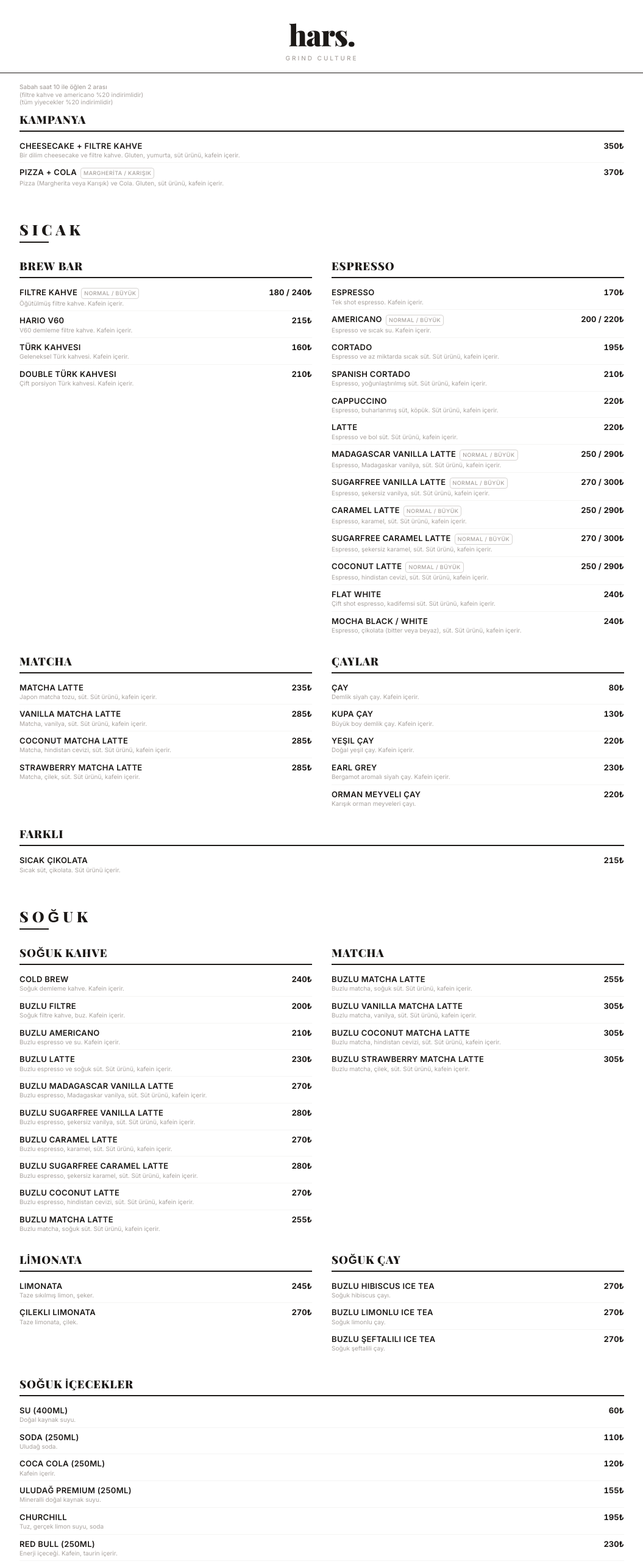
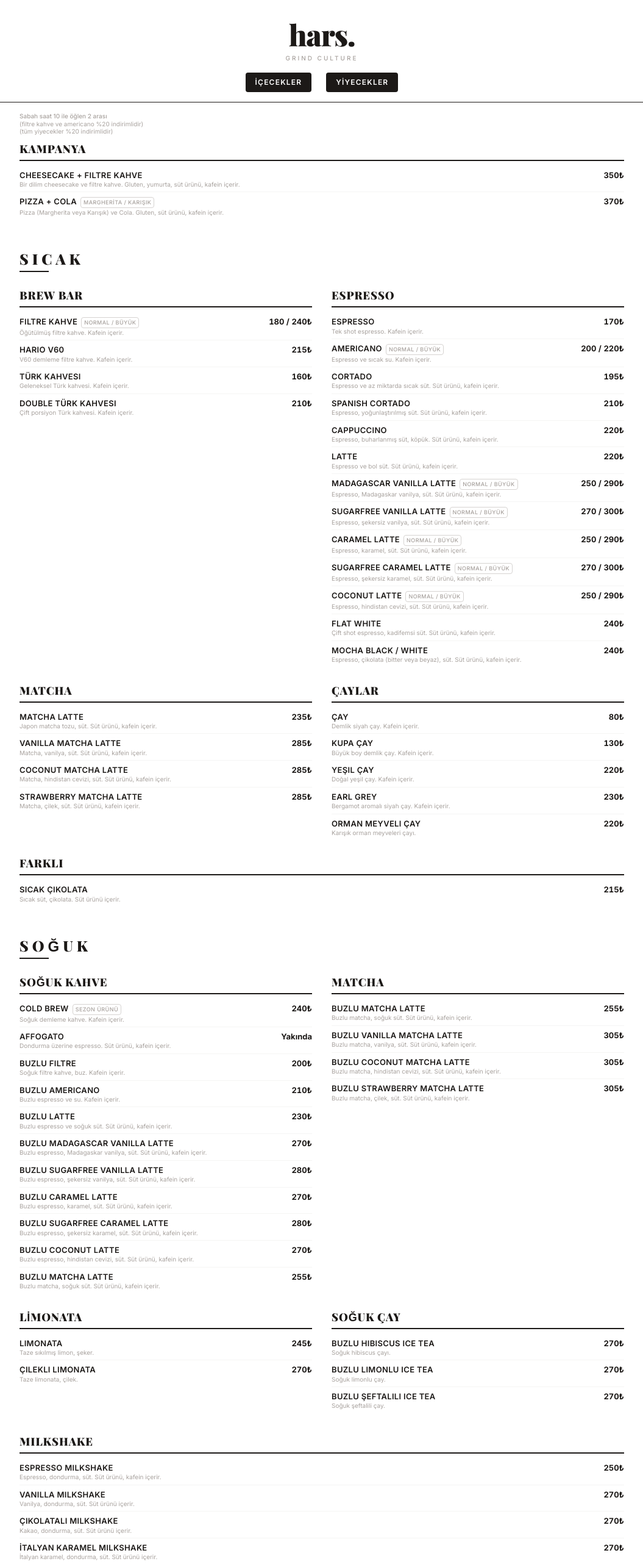
Before and after one commit to ataarslaner/HarsCoffee, a Next.js app: page / in a window 1280 px wide. Shown: the top 2564 px of the page at 61% size, without its empty margins (112-1167 px from the left). Built offline with nearby package versions, Linux system fonts and the light colour scheme.

Commit message:
feat: add milkshake category, navigation tabs, affogato and cold brew updates

```diff
--- a/app/page.tsx
+++ b/app/page.tsx
@@ -29,8 +29,8 @@ const layout: LayoutEntry[] = [
       ['limonata', 'soguk-cay'],
     ],
   },
+  'soguk-farkli',
   'soguk-icecekler',
-  'soguk-farkli',
   {
     title: 'Yiyecekler',
     rows: [
--- a/components/Footer.tsx
+++ b/components/Footer.tsx
@@ -31,7 +31,7 @@ export function Footer() {
           </div>
           <div className="pt-4 border-t border-stone-700 w-full text-center">
             <p className="text-stone-500 text-[10px] uppercase tracking-widest">
-              © 2025 Hars Coffee
+              © 2024 Hars Coffee
             </p>
           </div>
         </div>
--- a/components/LogoHeader.tsx
+++ b/components/LogoHeader.tsx
@@ -19,6 +19,20 @@ export function LogoHeader({ currentCategory, onCategoryChange }: LogoHeaderProp
         <p className="text-stone-400 font-medium tracking-[0.3em] uppercase text-[10px] mt-2">
           Grınd Culture
         </p>
+        <div className="flex gap-6 mt-4">
+          <button
+            onClick={() => onCategoryChange?.('brew-bar' as CategoryId)}
+            className="text-xs font-semibold text-white bg-stone-900 uppercase tracking-widest py-2 px-4 rounded"
+          >
+            İçecekler
+          </button>
+          <button
+            onClick={() => onCategoryChange?.('sandvic' as CategoryId)}
+            className="text-xs font-semibold text-white bg-stone-900 uppercase tracking-widest py-2 px-4 rounded"
+          >
+            Yiyecekler
+          </button>
+        </div>
       </div>
       <div className={cn('sticky top-0 z-50 bg-white border-b border-stone-900')}>
       </div>
--- a/data/menu.json
+++ b/data/menu.json
@@ -68,7 +68,8 @@
     { "id": "orman-meyveli-cay", "name": "Orman Meyveli Çay", "price": 220, "description": "Karışık orman meyveleri çayı." }
   ],
   "soguk-kahve": [
-    { "id": "cold-brew", "name": "Cold Brew", "price": 240, "description": "Soğuk demleme kahve. Kafein içerir." },
+    { "id": "cold-brew", "name": "Cold Brew", "price": 240, "size": "Sezon Ürünü", "description": "Soğuk demleme kahve. Kafein içerir." },
+    { "id": "affogato", "name": "Affogato", "price": 0, "priceLabel": "Yakında", "description": "Dondurma üzerine espresso. Süt ürünü, kafein içerir." },
     { "id": "buzlu-filtre", "name": "Buzlu Filtre", "price": 200, "description": "Soğuk filtre kahve, buz. Kafein içerir." },
     { "id": "buzlu-americano", "name": "Buzlu Americano", "price": 210, "description": "Buzlu espresso ve su. Kafein içerir." },
     { "id": "buzlu-latte", "name": "Buzlu Latte", "price": 230, "description": "Buzlu espresso ve soğuk süt. Süt ürünü, kafein içerir." },
@@ -95,7 +96,6 @@
     { "id": "buzlu-strawberry-matcha-latte", "name": "Buzlu Strawberry Matcha Latte", "price": 305, "description": "Buzlu matcha, çilek, süt. Süt ürünü, kafein içerir." }
   ],
   "soguk-farkli": [
-    { "id": "affogato", "name": "Affogato", "price": 215, "description": "Dondurma üzerine espresso. Süt ürünü, kafein içerir." },
     { "id": "espresso-milkshake", "name": "Espresso Milkshake", "price": 250, "description": "Espresso, dondurma, süt. Süt ürünü, kafein içerir." },
     { "id": "vanilla-milkshake", "name": "Vanilla Milkshake", "price": 270, "description": "Vanilya, dondurma, süt. Süt ürünü içerir." },
     { "id": "kakao-milkshake", "name": "Çikolatalı Milkshake", "price": 270, "description": "Kakao, dondurma, süt. Süt ürünü içerir." },
--- a/lib/types.ts
+++ b/lib/types.ts
@@ -33,7 +33,7 @@ export const categories = [
   { id: 'limonata', label: 'Limonata' },
   { id: 'soguk-cay', label: 'Soğuk Çay' },
   { id: 'soguk-matcha', label: 'Matcha' },
-  { id: 'soguk-farkli', label: 'Farklı' },
+  { id: 'soguk-farkli', label: 'Mılkshake' },
   { id: 'soguk-icecekler', label: 'Soğuk İçecekler' },
   { id: 'ekstra', label: 'Ekstra' },
 ] as const;
```
